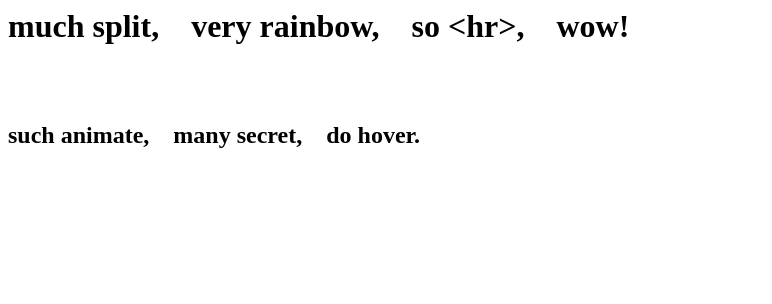
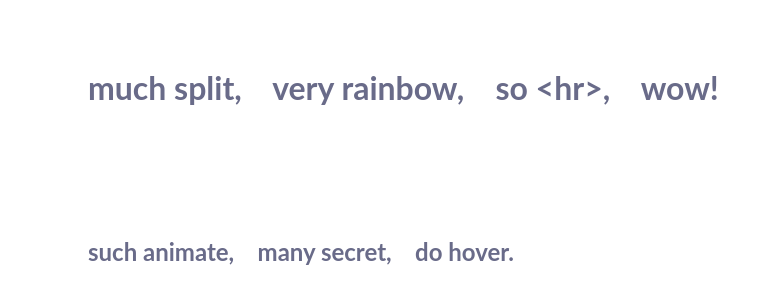
Before and after one commit to badbanecat1/badbanecat1.github.io, a plain HTML site: page index.html in a window 1280 px wide. Shown: the whole page, without its empty margins (0-772 px from the left). Drawn offline with Linux system fonts and the light colour scheme.

Commit message:
Update index.html

```diff
--- a/index.html
+++ b/index.html
@@ -1,3 +1,5 @@
+<link rel="stylesheet" type="text/css" href="https://badbanecat1.github.io/styles.css">
+
 <h1>much split, &nbsp;&nbsp; very rainbow, &nbsp;&nbsp; so &lt;hr&gt;, &nbsp;&nbsp; wow!</h1>
 
 <b class="hr"></b>
```
